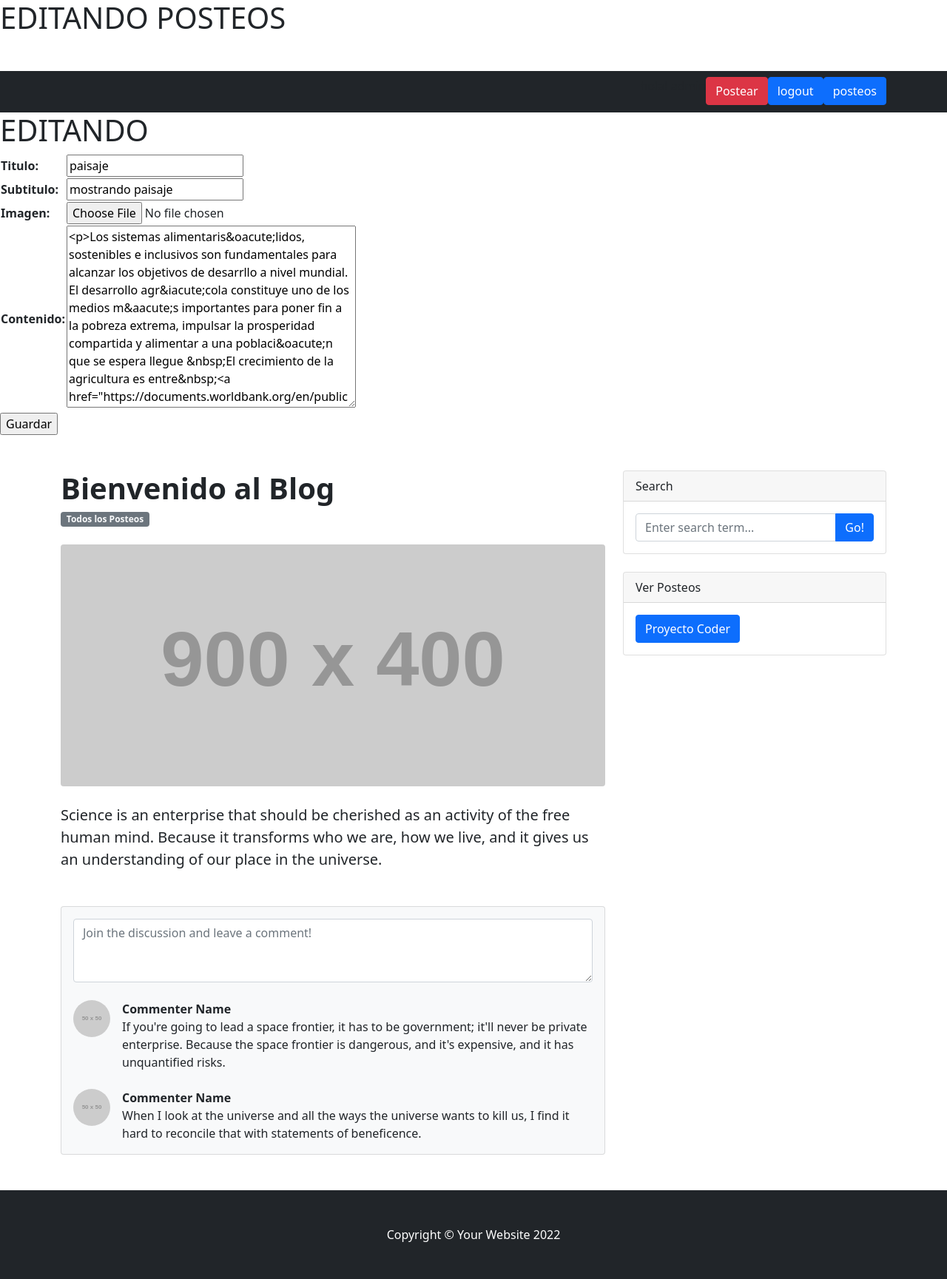
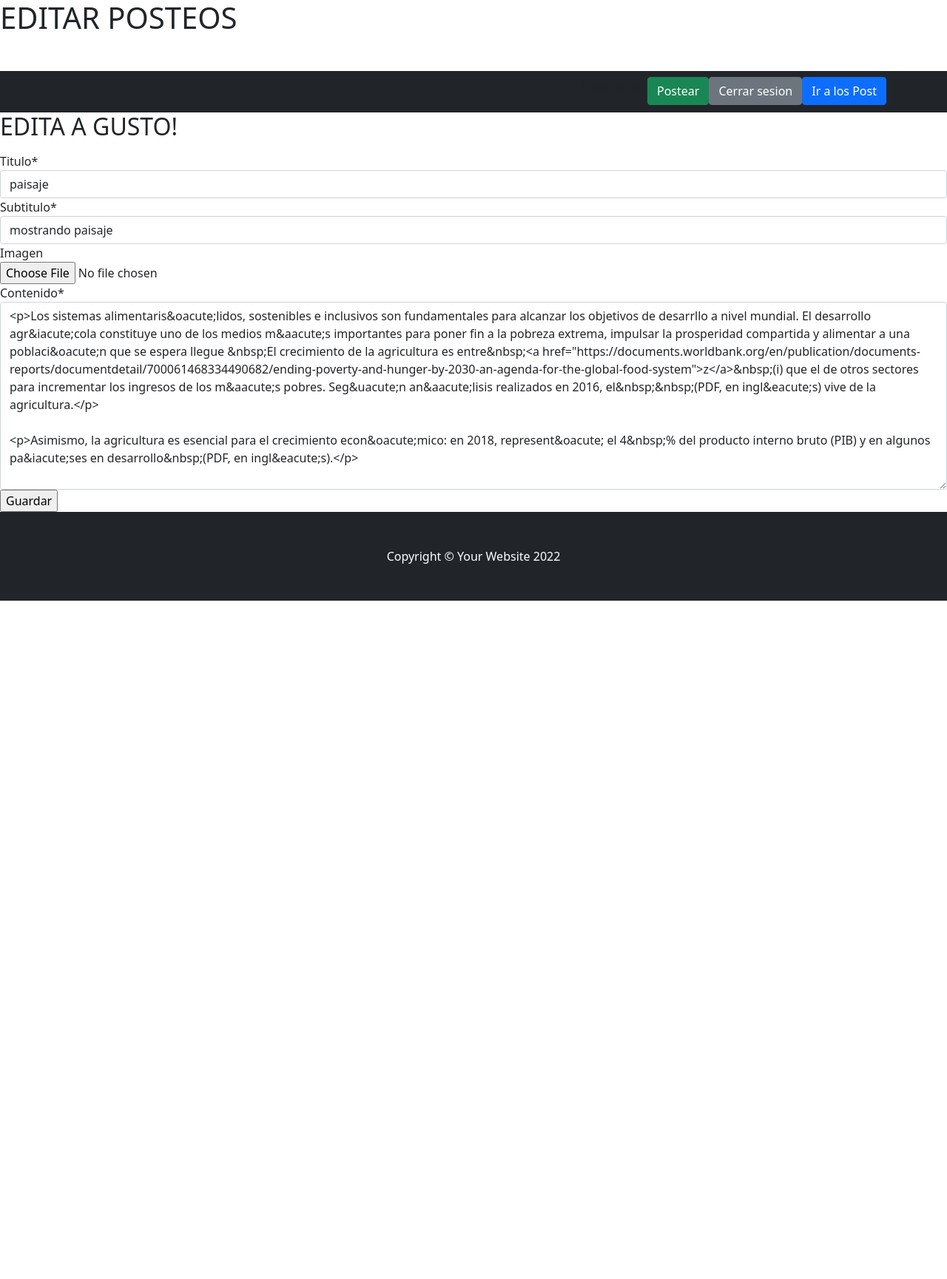
Before and after one commit to Nestorcordoba/Project-WorkHome, a Django app: page /editarPost/26 in a window 1280 px wide. Shown: the whole page at 74% size. After the commit the page ends 812 px from the top, so only its background shows below. Run offline with Django 4.2, Linux system fonts and the light colour scheme; a user stored in the database is signed in; data comes from the database, SQL or seed files in the repository; both versions use the stored data as it was after the commit; grey boxes labelled with a size stand in for pictures from a placeholder-image service; some libraries are stand-ins or nearby versions.

Commit message:
haciendo cambios esteticos

```diff
--- a/AppLogin/templates/AppLogin/edicionPerfil.html
+++ b/AppLogin/templates/AppLogin/edicionPerfil.html
@@ -19,3 +19,5 @@
 </form>
 
 {% endblock %}
+{% block inicio %}
+{% endblock %}
--- a/AppLogin/templates/AppLogin/home.html
+++ b/AppLogin/templates/AppLogin/home.html
@@ -24,15 +24,17 @@
                 <div class="collapse navbar-collapse" id="navbarSupportedContent">
                     <ul class="navbar-nav ms-auto mb-2 mb-lg-0">
                         {% if not request.user.is_authenticated %}
-                        <li class="nav-item"><a class="nav-link active" aria-current="page" href="{% url 'login' %}">Sign In</a></li>
+                        <li class="nav-item"><a class="btn btn-success" aria-current="page" href="{% url 'login' %}">Iniciar sesion</a></li>
                         <li class="nav-item"><a class="btn btn-primary" href="{% url 'registro' %}">Registrate</a></li>
 
                         {% else %}
                         <p>hola! {{user.username}}</p>
                         <img src="{{ imagen }}" alt="">
-                        <li class="nav-item"><a class="btn btn-danger" href="{% url 'crear_post' %}">Postear</a></li>
-                        <li class="nav-item"><a class="btn btn-primary" href="{% url 'logout' %}">logout</a></li>
-                        <li class="nav-item"><a class="btn btn-primary" href="{% url 'posteos' %}">posteos</a></li>
+                        <li class="nav-item"><a class="btn btn-success" href="{% url 'crear_post' %}">Postear</a></li>
+
+                        <li class="nav-item"><a class="btn btn-secondary" href="{% url 'logout' %}">Cerrar sesion</a></li>
+
+                        <li class="nav-item"><a class="btn btn-primary" href="{% url 'posteos' %}">Ir a los Post</a></li>
 
                         {% endif %}
                     </ul>
@@ -43,6 +45,7 @@
 
         {% endblock %}
         <!-- Page content-->
+        {% block inicio %}
         <div class="container mt-5">
             <div class="row">
                 <div class="col-lg-8">
@@ -51,7 +54,7 @@
                         <!-- Post header-->
                         <header class="mb-4">
                             <!-- Post title-->
-                            <h1 class="fw-bolder mb-1">Bienvenido al Blog</h1>
+                            <h1 class="fw-bolder mb-1">Bienvenido a TodoBlog</h1>
                             <!-- Post meta content-->
 
                             <!-- Post categories-->
@@ -66,6 +69,9 @@
 
                         </section>
                     </article>
+                    {% endblock %}
+
+                    {% block contenido_inicio %}
                     <!-- Comments section-->
                     <section class="mb-5">
                         <div class="card bg-light">
@@ -133,6 +139,7 @@
                 </div>
             </div>
         </div>
+        {% endblock %}
         <!-- Footer-->
         <footer class="py-5 bg-dark">
             <div class="container"><p class="m-0 text-center text-white">Copyright &copy; Your Website 2022</p></div>
--- a/AppLogin/templates/AppLogin/login.html
+++ b/AppLogin/templates/AppLogin/login.html
@@ -20,7 +20,7 @@
                 <button class="navbar-toggler" type="button" data-bs-toggle="collapse" data-bs-target="#navbarSupportedContent" aria-controls="navbarSupportedContent" aria-expanded="false" aria-label="Toggle navigation"><span class="navbar-toggler-icon"></span></button>
                 <div class="collapse navbar-collapse" id="navbarSupportedContent">
                     <ul class="navbar-nav ms-auto mb-2 mb-lg-0">
-                        <li class="nav-item"><a class="btn btn-primary" href="{% url 'home' %}">Home</a></li>
+                        <li class="nav-item"><a class="btn btn-primary" href="{% url 'home' %}">Inicio</a></li>
 
 
 
@@ -29,7 +29,7 @@
             </div>
         </nav>
         <!-- Page content-->
-        <h3 class="fw-bolder mb-1">FORMULARIO DE INGRESO</h3>
+        <h3 class="fw-bolder mb-1">INGRESE SU USUARIO</h3>
         <h2 >{{mensaje}}</h2>
                             <!-- Post meta content-->
         {% load crispy_forms_tags %}
--- a/AppLogin/templates/AppLogin/logout.html
+++ b/AppLogin/templates/AppLogin/logout.html
@@ -9,5 +9,9 @@
 
 
 {% block contenido_que_cambia %}
-<h1>Desconectado</h1>
+
+
+<h5 align="center" >Hasta luego!</h6>
+
+
 {% endblock %}
--- a/AppLogin/templates/AppLogin/registro.html
+++ b/AppLogin/templates/AppLogin/registro.html
@@ -20,15 +20,15 @@
                 <button class="navbar-toggler" type="button" data-bs-toggle="collapse" data-bs-target="#navbarSupportedContent" aria-controls="navbarSupportedContent" aria-expanded="false" aria-label="Toggle navigation"><span class="navbar-toggler-icon"></span></button>
                 <div class="collapse navbar-collapse" id="navbarSupportedContent">
                     <ul class="navbar-nav ms-auto mb-2 mb-lg-0">
-                        <li class="nav-item"><a class="btn btn-primary" href="{% url 'home' %}">Home</a></li>
-                        <li class="nav-item"><a class="nav-link active" aria-current="page" href="{% url 'login' %}">Sign In</a></li>
+                        <li class="nav-item"><a class="btn btn-primary" href="{% url 'home' %}">Inicio</a></li>
+                        <li class="nav-item"><a class="nav-link active" aria-current="page" href="{% url 'login' %}">Iniciar sesion</a></li>
 
                     </ul>
                 </div>
             </div>
         </nav>
         <!-- Page content-->
-        <h3 class="fw-bolder mb-1">FORMULARIO DE REGISTRO</h3>
+        <h3 class="fw-bolder mb-1"></h3> REGISTRO DE USUARIOS</h3>
         <h2 >{{mensaje}}</h2>
                             <!-- Post meta content-->
         {% load crispy_forms_tags %}
--- a/AppLogin/views.py
+++ b/AppLogin/views.py
@@ -26,7 +26,7 @@ def login_request(request):
          usuario=authenticate(username=usu,password=clave)
          if usuario is not None:
             login(request,usuario)
-            return render(request, 'AppLogin/login.html', {'mensaje':f"Bienvenido {usuario}"})
+            return render(request, 'AppLogin/home.html', {'mensaje':f"Bienvenido {usuario}"})
          else:
             return render(request, 'AppLogin/login.html', {"formulario":form, 'mensaje': 'Usuario o contraseña incorrectos'})
       else:
@@ -41,7 +41,7 @@ def register_request(request):
       if form.is_valid():
          username=form.cleaned_data["username"]
          form.save()
-         return render(request, 'AppLogin/registro.html', {'mensaje':f"Usuario {username} creado"})
+         return render(request, 'AppLogin/registro.html', {'mensaje':f"Usuario {username} creado, ya puede iniciar sesion"})
    else:
       form=UserRegisterForm()
    return render(request, 'AppLogin/registro.html', {"formulario":form})
--- a/Blogs/templates/Blogs/editarPost.html
+++ b/Blogs/templates/Blogs/editarPost.html
@@ -3,24 +3,24 @@
 
 
 {% block titulo_de_pagina %}
-<h1 class="mb-5">EDITANDO POSTEOS</h1>
+<h1 class="mb-5">EDITAR POSTEOS</h1>
 {% endblock %}
 
 
 {% block contenido_que_cambia %}
-<h1>EDITANDO </h1>
-
-<form action="{% url 'editarPost' id  %}" method="POST"> {% csrf_token %}
-
-<table>
-
-
-    {{ formulario.as_table }}
-
-</table>
-
+<h2>EDITA A GUSTO! </h2>
+{% load crispy_forms_tags%}
+<form action="{% url 'editarPost' id  %}" class="mt-3" method="POST"> {% csrf_token %}
+    <table>
+        {{ formulario|crispy }}
+    </table>
 <input type="submit", value="Guardar">
 
 </form>
 
 {% endblock %}
+{% block inicio %}
+{% endblock %}
+
+{% block contenido_inicio %}
+{% endblock %}
--- a/Blogs/templates/Blogs/posteos.html
+++ b/Blogs/templates/Blogs/posteos.html
@@ -22,9 +22,9 @@
                 <div class="collapse navbar-collapse" id="navbarSupportedContent">
                     <ul class="navbar-nav ms-auto mb-2 mb-lg-0">
 
-                        <li class="nav-item"><a class="btn btn-light" aria-current="page" href="{% url 'home' %}">Home</a></li>
-                        <li class="nav-item"><a class="btn btn-danger" href="{% url 'crear_post' %}">Postear</a></li>
-                        <li class="nav-item"><a class="btn btn-primary" href="{% url 'logout' %}">logout</a></li>
+                        <li class="nav-item"><a class="btn btn-light" aria-current="page" href="{% url 'home' %}">Inicio</a></li>
+                        <li class="nav-item"><a class="btn btn-success" href="{% url 'crear_post' %}">Publicar post</a></li>
+                        <li class="nav-item"><a class="btn btn-primary" href="{% url 'logout' %}">Cerrar sesion</a></li>
 
                     </ul>
                 </div>
--- a/Blogs/views.py
+++ b/Blogs/views.py
@@ -8,7 +8,6 @@ from django.core.paginator import Paginator
 from django.views.generic import UpdateView
 # Create your views here.
 
-@login_required(login_url='/AppLogin/login/')
 def posteos(request):
     listado_posts = Post.objects.all()
     paginator = Paginator(listado_posts, 3)
@@ -39,22 +38,6 @@ def crear_post(request):
     form= FormularioPost()
     return render(request, 'Blogs/crear_post.html', {'form':form})
 
-
-'''@login_required(login_url='/AppLogin/login/')
-def eliminar_post(request, post_id):
-    try:
-        post = Post.objects.get(pk = post_id)
-    except Post.DoesNotExist:
-        messages.error(request, "el post que quieres eliminar no existe")
-        return redirect("posteos")
-
-    if post.autor != request.user:
-        messages.error(request, "no eres el autor de este post")
-        return redirect("posteos")
-
-    post.delete()
-    messages.error(request, f"el post {post.titulo} ha sido eliminado")
-    return redirect("posteos")'''
 @login_required(login_url='/AppLogin/login/')
 def eliminar_post(request, post_id):
     post=Post.objects.get(id=post_id)
@@ -64,22 +47,15 @@ def eliminar_post(request, post_id):
 
 @login_required(login_url='/AppLogin/login/')
 def editar_post(request, id):
-    #traer el post
     post=Post.objects.get(id=id)
     if request.method=="POST":
-        #el form viene lleno, con los datos a cambiar
         form=FormularioPost(request.POST)
         if form.is_valid():
-            #cambio los datos
             info=form.cleaned_data
             post.titulo=info["titulo"]
             post.subtitulo=info["subtitulo"]
             post.contenido=info["contenido"]
-            #guardo el post
             post.save()
-            #vuelvo a la vista del listado para ver el cambio
-           #posteos=Post.objects.all()
-           # return render(request, "Blogs/posteos.html", {"posteos":posteos})
             return redirect('posteos')
     else:
         form= FormularioPost(initial={"titulo": post.titulo, "subtitulo": post.subtitulo, "contenido": post.contenido})
```
Also changed, not shown: AppLogin/templates/AppLogin/agregarAvatar.html (+5 -2 lines), Blogs/templates/Blogs/crear_post.html (+4 -4 lines), Blogs/templates/Blogs/ver_post.html (+11 -4 lines), db.sqlite3, media/posts/agricultural-land-green-corn-farm-260nw-1934905055_QZVx4EM.jpg (added).
